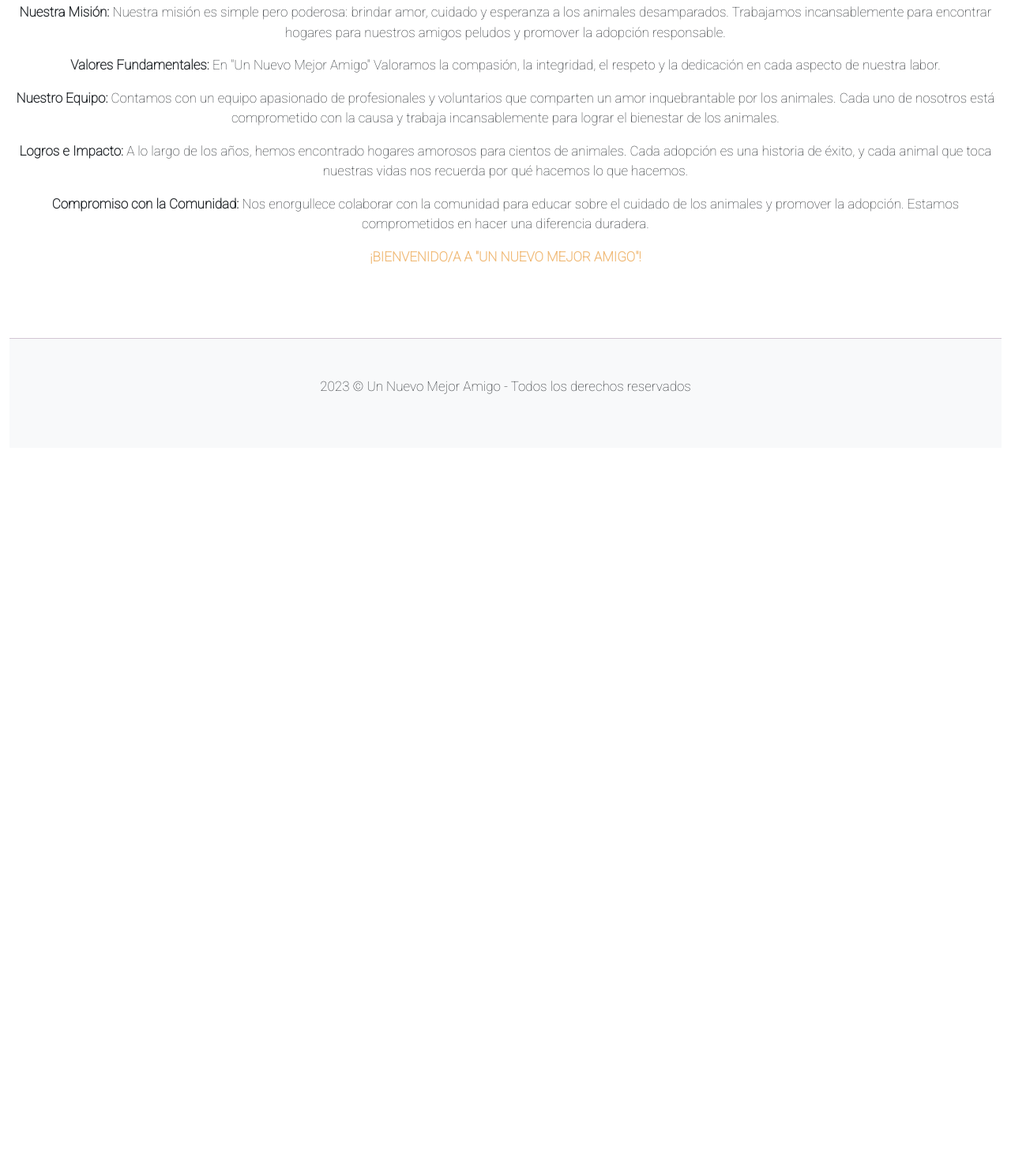
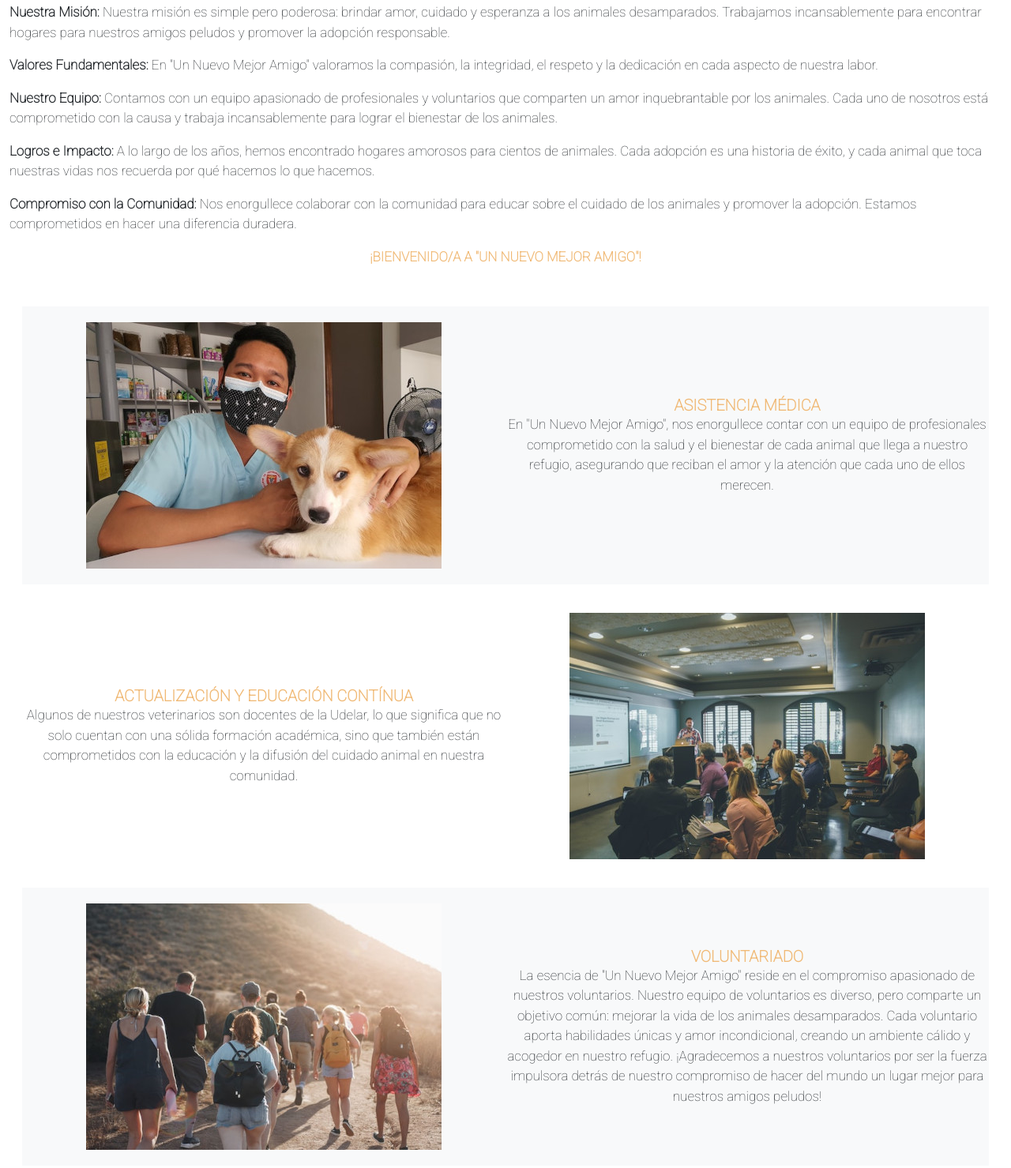
Before and after one commit to vanselmo/PFAnselmoSuarez, a plain HTML site: page index.html in a window 1280 px wide. Shown: the part 702-2181 px from the top of the page at 79% size. Before the commit the page ends 1269 px from the top, so only its background shows below. Drawn offline with nearby package versions, Linux system fonts and the light colour scheme; a web font is replaced by a local one.

Commit message:
se agrega imagenes y textos con animaciones en home

```diff
--- a/index.html
+++ b/index.html
@@ -109,35 +109,99 @@
         <img class="img-fluid" src="img/banner2.png" alt="Foto de perro y gato para banner">
     </div>
 
-    <main class="text-center" container>
+    <main>
         <h1 data-aos="fade-up" data-aos-duration="900"> Asociacion protectora de animales "un nuevo mejor amigo"</h1>
 
-        <div data-aos="fade-up" data-aos-duration="900">
-            <p> Nuestra historia comienza con la pasión por los animales y el deseo de hacer del mundo un lugar mejor
-                para ellos. Fundado en el año 2014, nuestro refugio se ha dedicado a rescatar y brindar ayuda a animales
+        <div>
+            <p class="text-center" data-aos="fade-up" data-aos-duration="900"> Nuestra historia comienza con la pasión
+                por los animales y el deseo de hacer del mundo un lugar mejor para ellos. Fundado en el año 2014,
+                nuestro refugio se ha dedicado a rescatar y brindar ayuda a animales
                 necesitados, y a encontrarles hogares dónde los amen. </p>
 
-            <p> <strong> Nuestra Misión:</strong> Nuestra misión es simple pero poderosa: brindar amor, cuidado y
-                esperanza a los animales desamparados. Trabajamos incansablemente para encontrar hogares para nuestros
-                amigos peludos y promover la adopción responsable.</p>
+            <div data-aos="fade-up" data-aos-duration="900">
+                <p> <strong> Nuestra Misión:</strong> Nuestra misión es simple pero poderosa: brindar amor, cuidado y
+                    esperanza a los animales desamparados. Trabajamos incansablemente para encontrar hogares para
+                    nuestros amigos peludos y promover la adopción responsable.</p>
 
-            <p> <strong> Valores Fundamentales:</strong> En "Un Nuevo Mejor Amigo" Valoramos la compasión, la
-                integridad, el respeto y la dedicación en cada aspecto de nuestra labor.</p>
+                <p> <strong> Valores Fundamentales:</strong> En "Un Nuevo Mejor Amigo" valoramos la compasión, la
+                    integridad, el respeto y la dedicación en cada aspecto de nuestra labor.</p>
 
-            <p> <strong> Nuestro Equipo:</strong> Contamos con un equipo apasionado de profesionales y voluntarios que
-                comparten un amor inquebrantable por los animales. Cada uno de nosotros está comprometido con la causa y
-                trabaja incansablemente para lograr el bienestar de los animales.</p>
+                <p> <strong> Nuestro Equipo:</strong> Contamos con un equipo apasionado de profesionales y voluntarios
+                    que comparten un amor inquebrantable por los animales. Cada uno de nosotros está comprometido con la
+                    causa y trabaja incansablemente para lograr el bienestar de los animales.</p>
 
-            <p> <strong> Logros e Impacto:</strong> A lo largo de los años, hemos encontrado hogares amorosos para
-                cientos de animales. Cada adopción es una historia de éxito, y cada animal que toca nuestras vidas nos
-                recuerda por qué hacemos lo que hacemos.</p>
+                <p> <strong> Logros e Impacto:</strong> A lo largo de los años, hemos encontrado hogares amorosos para
+                    cientos de animales. Cada adopción es una historia de éxito, y cada animal que toca nuestras vidas
+                    nos recuerda por qué hacemos lo que hacemos.</p>
 
-            <p> <strong> Compromiso con la Comunidad:</strong> Nos enorgullece colaborar con la comunidad para educar
-                sobre el cuidado de los animales y promover la adopción. Estamos comprometidos en hacer una diferencia
-                duradera.
-            </p>
+                <p> <strong> Compromiso con la Comunidad:</strong> Nos enorgullece colaborar con la comunidad para
+                    educar sobre el cuidado de los animales y promover la adopción. Estamos comprometidos en hacer una
+                    diferencia duradera.
+                </p>
+            </div>
+            <p class="parrafoFinal text-center" data-aos="fade-up" data-aos-duration="900"> ¡Bienvenido/a a "Un Nuevo
+                Mejor Amigo"!</p>
+        </div>
 
-            <p class="parrafoFinal"> ¡Bienvenido/a a "Un Nuevo Mejor Amigo"!</p>
+        <div class="ms-3 me-3">
+            <div class="mb-3 bg-body-tertiary text-center" style="max-width: 100%; height: auto;" data-aos="fade-right"
+                data-aos-offset="300" data-aos-easing="ease-in-sine">
+                <div class="row g-0 align-items-center">
+                    <div class="col-md-6 col-lg-6 col-sm-12">
+                        <img src="../img/veterinario.jpg" class="img-fluid rounded-start imgHome mx-auto"
+                            alt="Doctor veterinario de Un nuevo mejor amigo atendiendo">
+                    </div>
+                    <div class="col-md-6 col-lg-6 col-sm-12">
+                        <div class="card-body">
+                            <h5 class="card-title tituloCardHome">Asistencia médica</h5>
+                            <p class="card-text">En "Un Nuevo Mejor Amigo", nos enorgullece contar con un equipo de
+                                profesionales comprometido con la salud y el bienestar de cada animal que llega a
+                                nuestro refugio, asegurando que reciban el amor y la atención que cada uno de ellos merecen.</p>
+                        </div>
+                    </div>
+                </div>
+            </div>
+
+            <div class="mb-3 text-center" style="max-width: 100%; height: auto;" data-aos="fade-left"
+                data-aos-offset="300" data-aos-easing="ease-in-sine">
+                <div class="row g-0 align-items-center d-md-flex flex-row-reverse">
+                    <div class="col-md-6 col-lg-6 col-sm-12">
+                        <img src="../img/educacion.jpg" class="img-fluid rounded-start imgHome mx-auto"
+                            alt="Foto de una clase dictada hacia voluntarios por un veterinario">
+                    </div>
+                    <div class="col-md-6 col-lg-6 col-sm-12">
+                        <div class="card-body">
+                            <h5 class="card-title tituloCardHome">Actualización y educación contínua</h5>
+                            <p class="card-text">Algunos de nuestros veterinarios son docentes de la Udelar, lo que
+                                significa que no solo cuentan con una sólida formación académica, sino que también están
+                                comprometidos con la educación y la difusión del cuidado animal en nuestra comunidad.
+                            </p>
+                        </div>
+                    </div>
+                </div>
+            </div>
+
+            <div class="mb-3 bg-body-tertiary text-center" style="max-width: 100%; height: auto;" data-aos="fade-right"
+                data-aos-offset="300" data-aos-easing="ease-in-sine">
+                <div class="row g-0 align-items-center">
+                    <div class="col-md-6 col-lg-6 col-sm-12">
+                        <img src="../img/voluntarios.jpg" class="img-fluid rounded-start imgHome mx-auto"
+                            alt="Foto de voluntarios en nuestro refugio">
+                    </div>
+                    <div class="col-md-6 col-lg-6 col-sm-12">
+                        <div class="card-body">
+                            <h5 class="card-title tituloCardHome">Voluntariado</h5>
+                            <p class="card-text">La esencia de "Un Nuevo Mejor Amigo" reside en el compromiso apasionado
+                                de nuestros voluntarios. Nuestro equipo de voluntarios es diverso, pero comparte un
+                                objetivo común: mejorar la vida de los animales desamparados. Cada voluntario aporta
+                                habilidades únicas y amor incondicional, creando un ambiente cálido y acogedor en
+                                nuestro refugio. ¡Agradecemos a nuestros voluntarios por ser la fuerza impulsora detrás
+                                de nuestro compromiso de hacer del mundo un lugar mejor para nuestros amigos peludos!
+                            </p>
+                        </div>
+                    </div>
+                </div>
+            </div>
         </div>
     </main>
 
--- a/scss/_home.scss
+++ b/scss/_home.scss
@@ -3,3 +3,13 @@
 .parrafoFinal {
     @include estilo-parrafo-final-home
 }
+
+.imgHome {
+    padding: 20px;
+}
+
+.tituloCardHome {
+    /*mixin:  font-weight: bold; color: $color-naranja; text-transform: uppercase; text-align: center;*/
+    @include estilo-titulo-subtitulo;
+    font-size: $subtitulo-tamano;
+}
--- a/scss/_mixin.scss
+++ b/scss/_mixin.scss
@@ -1,4 +1,3 @@
-
 @mixin estilo-titulo-subtitulo {
     font-weight: bold;
     color: $color-naranja;
@@ -10,4 +9,5 @@
     color: $color-naranja;
     text-transform: uppercase;
     font-weight: bold;
+    margin-bottom: 50px;
 }
--- a/scss/_responsive.scss
+++ b/scss/_responsive.scss
@@ -2,6 +2,7 @@
 
 /* Media Query para dispositivos pequeños (tamaño movil)*/
 @media (max-width: 767px) {
+
     /* Media query body (tamaño movil) */
     body {
         font-size: $tamano-fuente-chico;
@@ -49,6 +50,11 @@
         height: auto;
     }
 
+    /*Media Query Home (tamaño movil)*/
+    .tituloCardHome {
+        font-size: $subtitulo-tamano-chico;
+    }
+
     /* Media Query  Noticias* (tamaño movil)*/
 
     .tituloVideo {
@@ -70,6 +76,7 @@
     body {
         font-size: $tamano-fuente-mediano;
     }
+
     h1 {
         font-size: $titulo-tamano-mediano;
     }
@@ -98,6 +105,11 @@
         display: none;
     }
 
+    /*Media Query Home (tamaño tablet)*/
+    .tituloCardHome {
+        font-size: $subtitulo-tamano-mediano;
+    }
+
     /* Media Query  Noticias* (tamaño tablet)*/
 
     .tituloVideo {
```
Also changed, not shown: html/adopciones.html (+17 -9 lines), css/estilo.css, img/educacion.jpg (added), img/veterinario.jpg (added), img/voluntarios.jpg (added), scss/_adopciones.scss (line endings or trailing spaces), scss/_cards.scss (line endings or trailing spaces), scss/_main.scss (line endings or trailing spaces), 1 other file.
